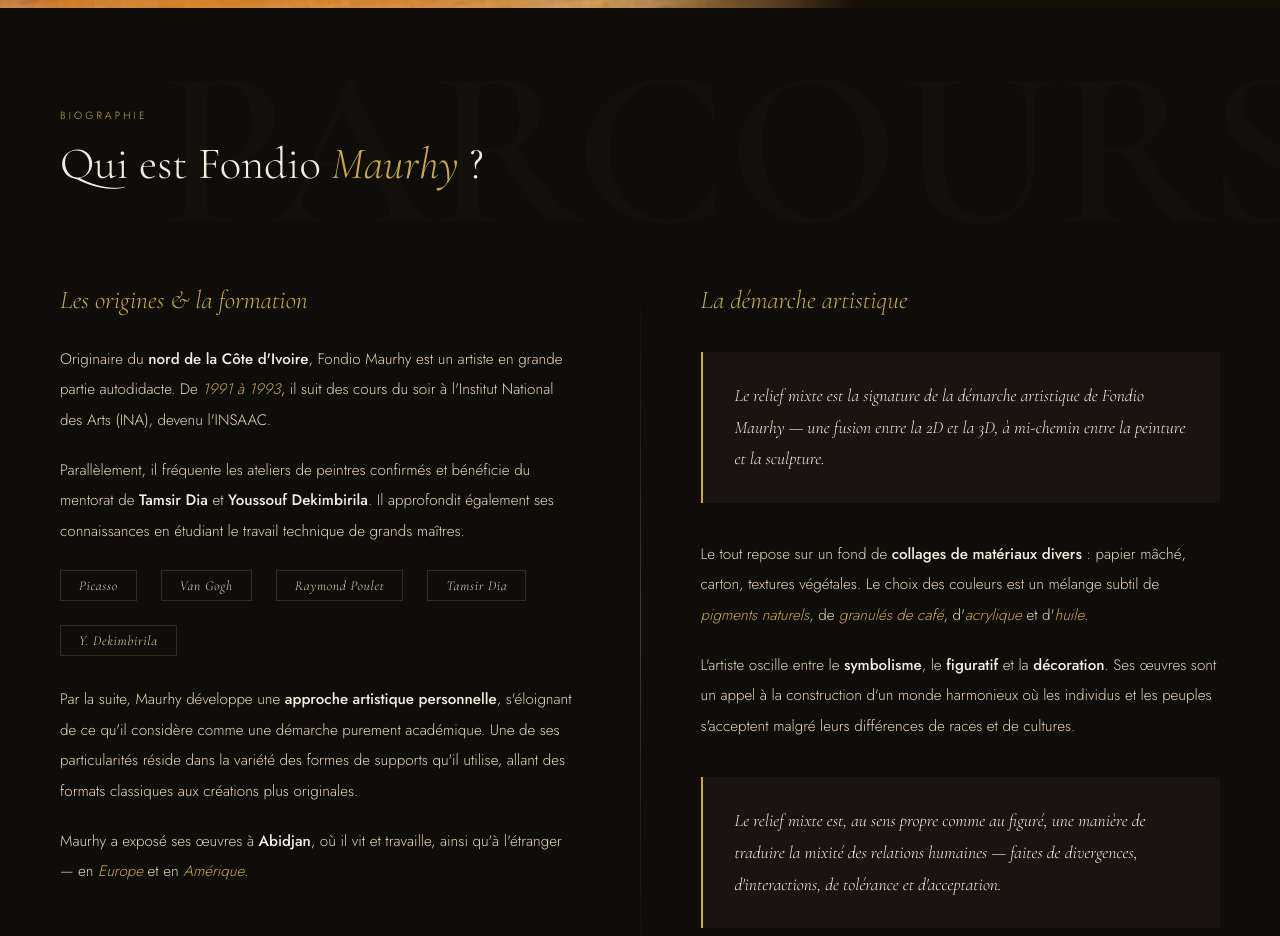
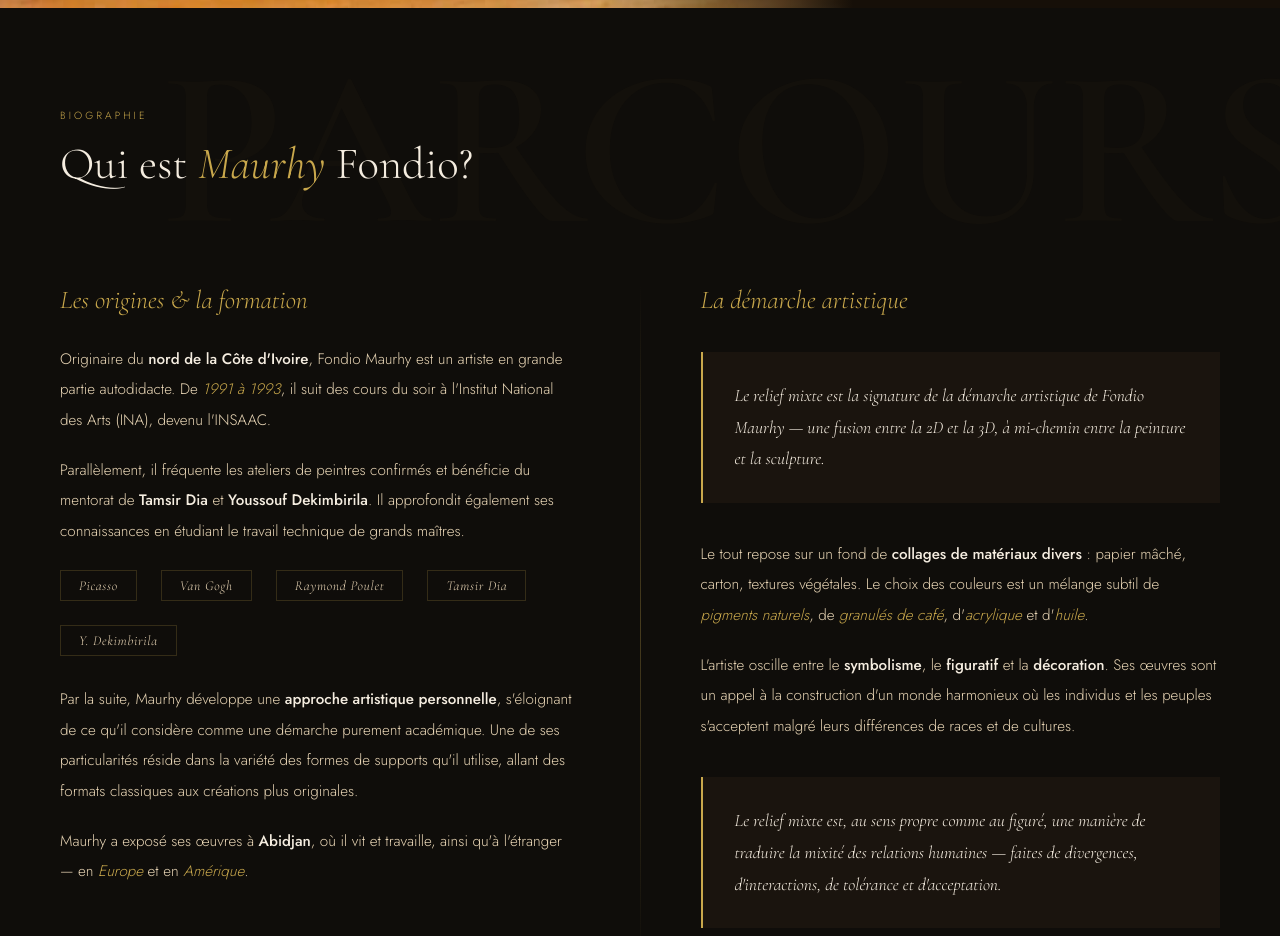
Before and after one commit to Aivilo1308/maurhyf-, a plain HTML site: page index.html in a window 1280 px wide. Shown: the part 2280-3216 px from the top of the page. Drawn offline with nearby package versions, Linux system fonts and the light colour scheme.

Commit message:
Update3 index.html

```diff
--- a/index.html
+++ b/index.html
@@ -945,7 +945,7 @@
   <div class="section-header reveal">
     <div>
       <p class="section-label">Biographie</p>
-      <h2 class="section-title">Qui est Fondio <em>Maurhy</em> ?</h2>
+      <h2 class="section-title">Qui est <em>Maurhy</em> Fondio?</h2>
     </div>
   </div>
   <div class="bio-layout">
```
